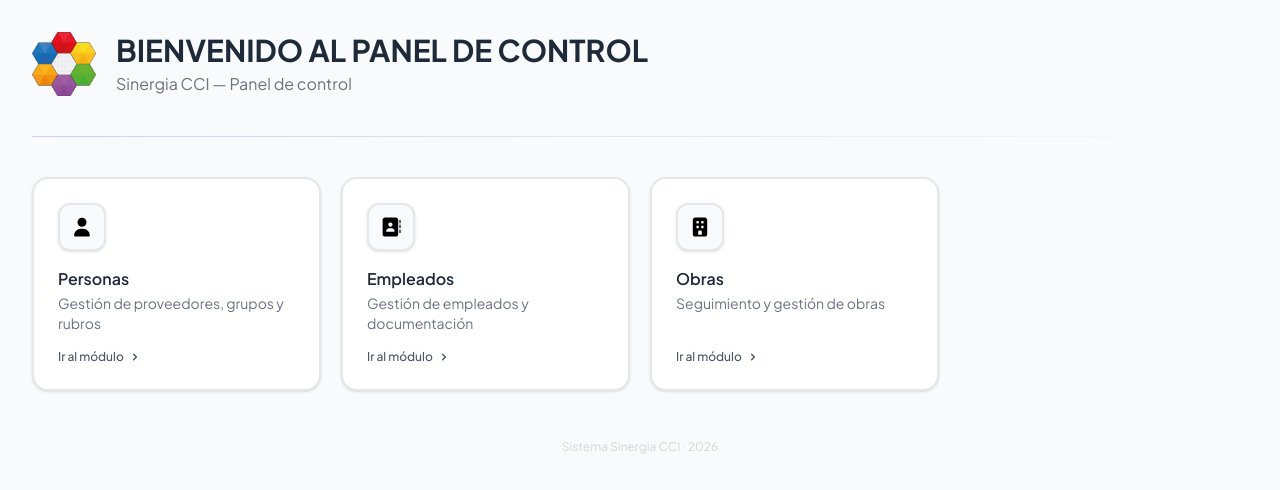
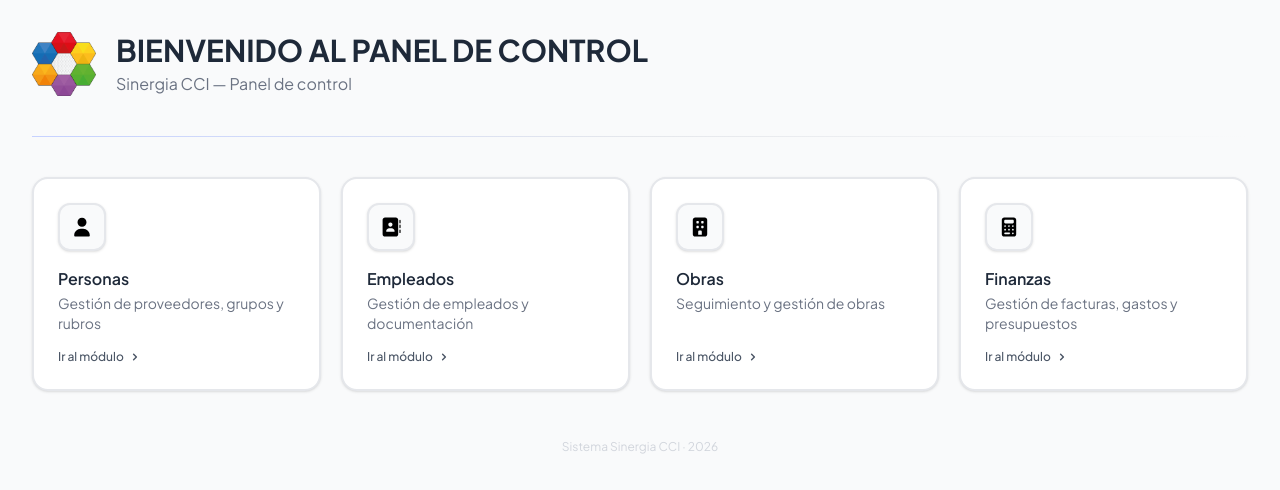
Before and after one commit to lautarogoyo/app-sinergia-laravel, a React (Vite) app in the folder frontend/: page /home in a window 1280 px wide. Shown: the top 490 px of the page. Built offline with nearby package versions, Linux system fonts and the light colour scheme; no server answers.

Commit message:
feature(front): agregado de seccion de finanzas

```diff
--- a/frontend/src/componentes/Home/Home.jsx
+++ b/frontend/src/componentes/Home/Home.jsx
@@ -22,6 +22,13 @@ const modules = [
     icon: 'build',
     to: '/obras',
     color: 'sky',
+  },
+  {
+    name: 'Finanzas',
+    description: 'Gestión de facturas, gastos y presupuestos',
+    icon: 'finance',
+    to: '/finanzas',
+    color: 'blue',
   },
 ];
 
```
